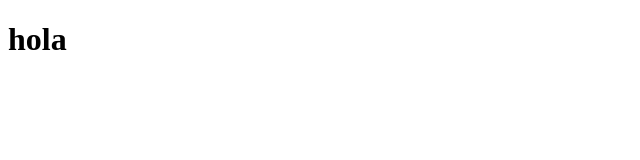
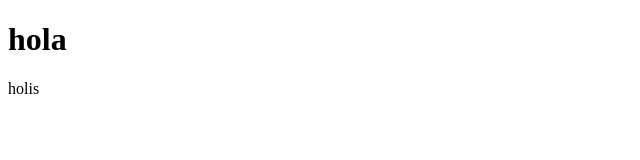
Before and after one commit to lautarocelis/practica-git, a plain HTML site: page index.html in a window 1280 px wide. Shown: the full height of the page, 0-640 px from the left. Drawn offline with Linux system fonts and the light colour scheme.

Commit message:
modificacion p

```diff
--- a/index.html
+++ b/index.html
@@ -9,6 +9,7 @@
 <body>
 
     <h1>hola</h1>
+    <p>holis</p>
 
 </body>
 </html>
```
